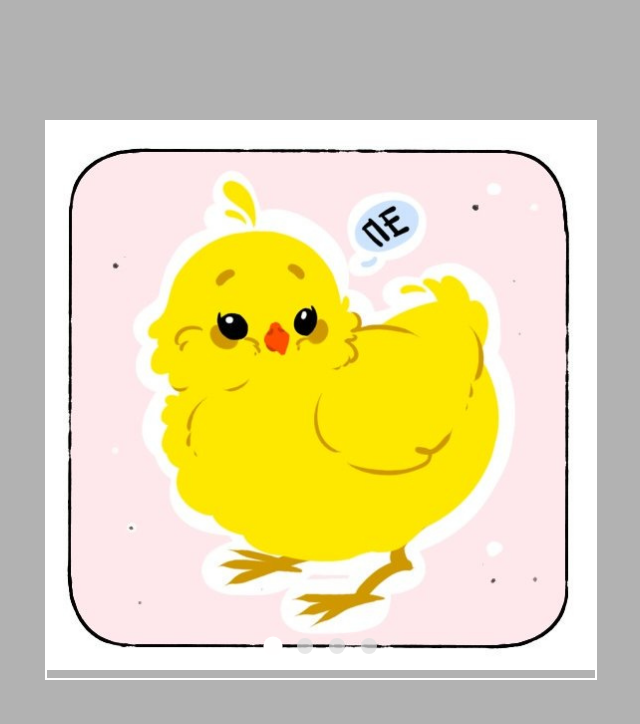
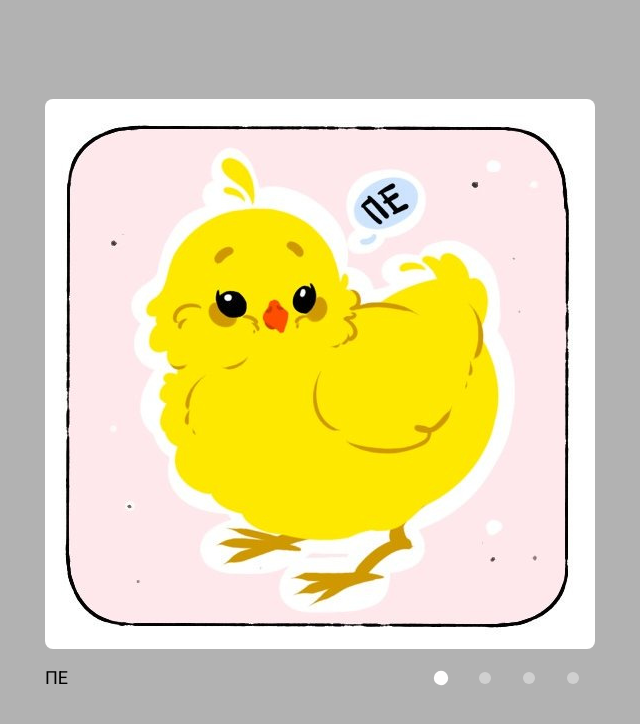
Before and after one commit to DevilsToyJam/cssMemSlider, a plain HTML site: page cssMemSlider/index.html in a window 1280 px wide. Shown: the whole page, without its empty margins (319-959 px from the left). Drawn offline with nearby package versions, Linux system fonts and the light colour scheme.

Commit message:
feat: complete css mem slider task (Monday, May 16, 2022 22:39:13 PM)

```diff
--- a/cssMemSlider/index.html
+++ b/cssMemSlider/index.html
@@ -17,12 +17,10 @@
     <div class="wrapper">
         <div class="slider center">
             <input type="radio" name="sl" id="sl1" checked>
-                <input type="radio" name="sl" id="sl2">
-                <input type="radio" name="sl" id="sl3">
-                <input type="radio" name="sl" id="sl4">
+            <input type="radio" name="sl" id="sl2">
+            <input type="radio" name="sl" id="sl3">
+            <input type="radio" name="sl" id="sl4">
             <div class="slides">
-
-
                 <div class="slide s1">
                     <img src="./assets/s1.jpg" alt="meme1">
                 </div>
@@ -36,12 +34,31 @@
                     <img src="./assets/s4.jpg" alt="meme4">
                 </div>
             </div>
-            <div class="navigation" id="nav">
-                <label for="sl1" class="dot"></label>
-                <label for="sl2" class="dot"></label>
-                <label for="sl3" class="dot"></label>
-                <label for="sl4" class="dot"></label>
+            <div class="container">
+                <div class="text-wrapp">
+                    <div class="text-content">
+                        <span class="text t1">ПЕ</span>
+                        <span class="text t2">ПЕ~</span>
+                        <span class="text t3">ПЕПЕЛИЩЕ!</span>
+                        <span class="text t4">Солнышко давно зашло, пора спати.</span>
+                    </div>
+                </div>
+                <div class="navigation" id="nav">
+                    <label for="sl1" class="button">
+                        <div class="dot"></div>
+                    </label>
+                    <label for="sl2" class="button">
+                        <div class="dot"></div>
+                    </label>
+                    <label for="sl3" class="button">
+                        <div class="dot"></div>
+                    </label>
+                    <label for="sl4" class="button">
+                        <div class="dot"></div>
+                    </label>
+                </div>
             </div>
+
 
         </div>
     </div>
--- a/cssMemSlider/style.css
+++ b/cssMemSlider/style.css
@@ -2,6 +2,8 @@
     margin: 0;
     padding: 0;
     box-sizing: border-box;
+    font-family: 'Roboto', sans-serif;
+    line-height: 100%;
 }
 
 body {
@@ -9,16 +11,18 @@ body {
 }
 
 .navigation {
-    position: absolute;
-    bottom: 1rem;
-    left: 50%;
-    transform: translateX(-50%);
     display: flex;
+    padding: 0.125rem;
 }
 
-.navigation .dot {
-    height: 1rem;
-    width: 1rem;
+.button {
+    padding: 0.5rem;
+    cursor: pointer;
+}
+
+.dot {
+    height: 0.75rem;
+    width: 0.75rem;
     margin: 0.5rem;
     cursor: pointer;
     border-radius: 100%;
@@ -26,23 +30,17 @@ body {
     transition: all 0.3s ease;
 }
 
-.navigation .dot:hover {
-    background-color: rgb(221, 221, 221, 1);
+.button:hover .dot {
+    background-color: rgb(238, 238, 238, 1);
     transform: scale(1.1);
 }
 
-.navigation .dot:active {
-    background-color: rgb(221, 221, 221, 1);
+.button:active .dot {
+    background-color: rgb(238, 238, 238, 1);
     transform: scale(1.6);
 }
 
-#sl1:checked ~ .navigation .dot:nth-child(1),
-#sl2:checked ~ .navigation .dot:nth-child(2),
-#sl3:checked ~ .navigation .dot:nth-child(3),
-#sl4:checked ~ .navigation .dot:nth-child(4) {
-    background-color: rgb(255, 254, 254);
-    transform: scale(1.2);
-}
+
 
 #sl1:checked ~ .navigation .dot:hover {
     transform: scale(1.6);
@@ -64,16 +62,13 @@ input[name="sl"] {
 
 .slider {
     margin: 0 2.25rem;
-    position: relative;
     max-width: 34.5rem;
-    height: 70vh;
     overflow: hidden;
-    border: 0.125rem solid #fff;
+
 }
 
 .slides {
     width: 400%;
-    height: 100%;
     display: flex;
 
 }
@@ -86,20 +81,65 @@ input[name="sl"] {
 .slide img {
     max-width: 100%;
     height: auto;
+    border-radius: 0.5rem;
 }
 
-#sl1:checked ~.slides .s1 {
+#sl1:checked ~.slides .s1,
+#sl1:checked ~ .container .text-wrapp .text-content .t1 {
     margin-left: 0;
 }
 
-#sl2:checked ~.slides .s1 {
+#sl2:checked ~.slides .s1,
+#sl2:checked ~ .container .text-wrapp .text-content .t1 {
     margin-left: -25%;
 }
 
-#sl3:checked ~.slides .s1 {
+#sl3:checked ~.slides .s1,
+#sl3:checked ~ .container .text-wrapp .text-content .t1 {
     margin-left: -50%;
 }
 
-#sl4:checked ~.slides .s1 {
+#sl4:checked ~.slides .s1,
+#sl4:checked ~ .container .text-wrapp .text-content .t1 {
     margin-left: -75%;
 }
+
+#sl1:checked ~ .container .navigation .button:nth-child(1) .dot,
+#sl2:checked ~ .container .navigation .button:nth-child(2) .dot,
+#sl3:checked ~ .container .navigation .button:nth-child(3) .dot,
+#sl4:checked ~ .container .navigation .button:nth-child(4) .dot {
+    background-color: rgb(255, 254, 254);
+    transform: scale(1.2);
+}
+
+.container {
+    display: flex;
+    justify-content: space-between;
+    align-items: center;
+}
+
+.text-wrapp {
+    overflow: hidden;
+}
+
+.text-content {
+    width: 400%;
+    display: flex;
+
+}
+
+.text {
+    width: 25%;
+    font-size: 1.125em;
+    transition: all 0.5s ease;
+}
+
+@media (max-width: 585px){
+    .container {
+        flex-direction: column-reverse;
+        align-items: center;
+    }
+    .text {
+        text-align: center;
+    }
+}
```
